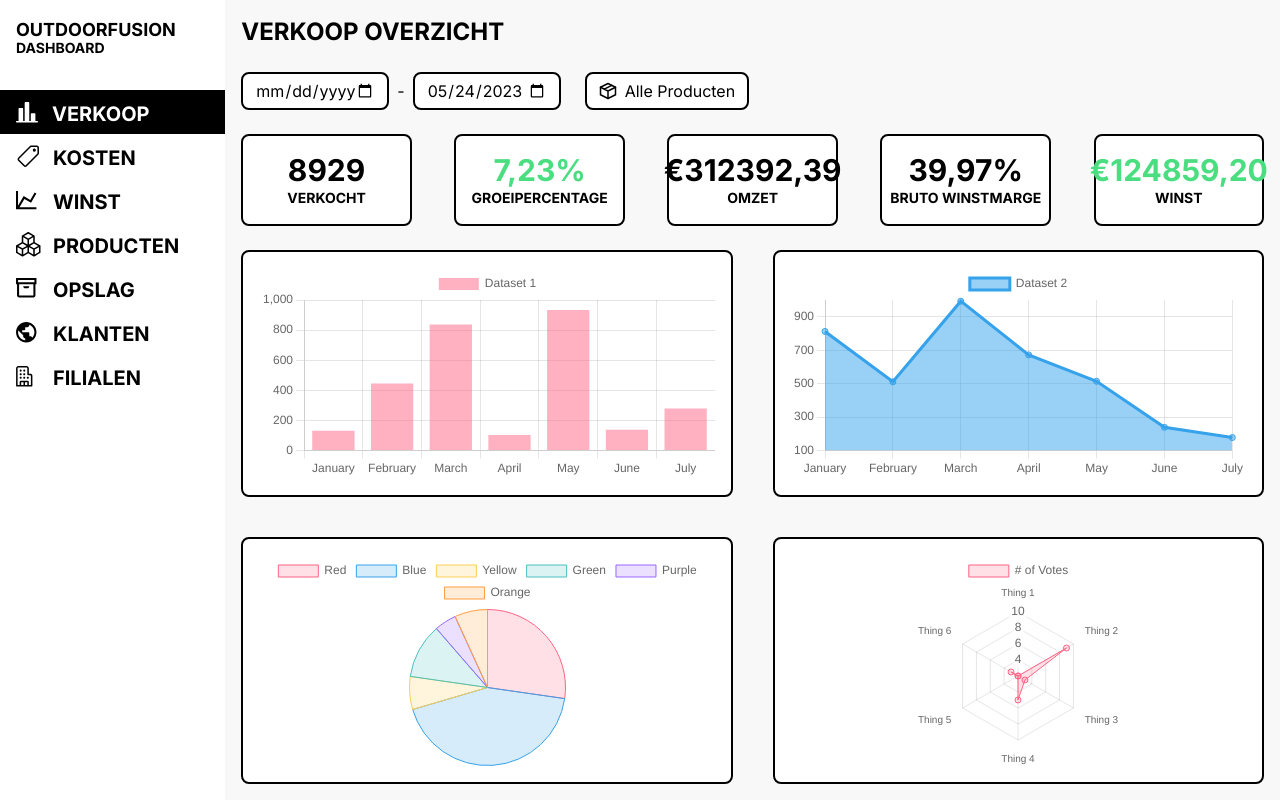
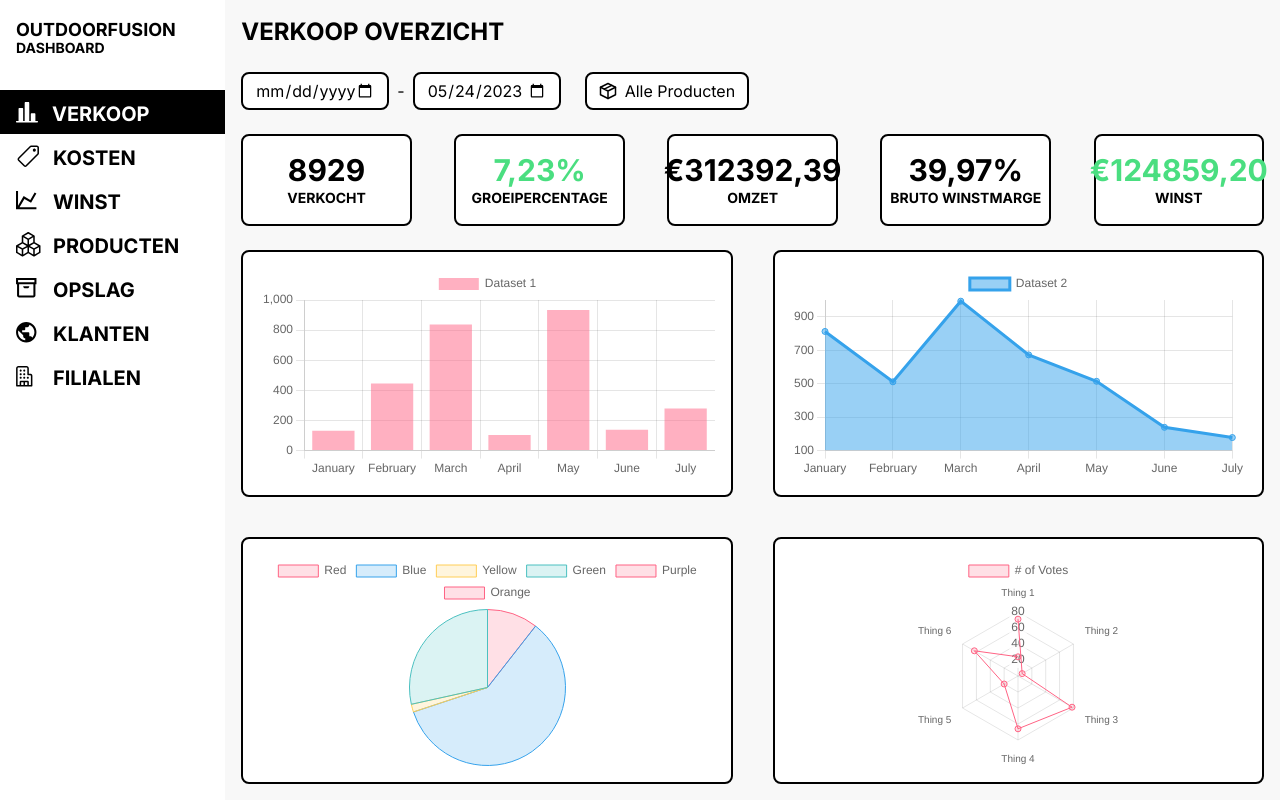
Before and after one commit to HHS-Project-Sem4/Frontend, a Next.js app in the folder webapp/: page / in a window 1280 px wide. Built offline with nearby package versions, Linux system fonts and the light colour scheme.

Commit message:
random charts

```diff
--- a/webapp/app/page.js
+++ b/webapp/app/page.js
@@ -57,6 +57,16 @@ export default function Home() {
     local.setMinutes(this.getMinutes() - this.getTimezoneOffset());
     return local.toJSON().slice(0, 10);
   });
+
+  function generateRandomArray() {
+    const length = Math.floor(Math.random() * 10) + 1; // Random length between 1 and 10
+    const result = [];
+    for (let i = 0; i < length; i++) {
+      const randomNumber = Math.floor(Math.random() * 100) + 1; // Random number between 1 and 100
+      result.push(randomNumber);
+    }
+    return result;
+  }
 
   return (
     <div className='w-screen h-screen flex'>
@@ -159,7 +169,7 @@ export default function Home() {
                   datasets: [
                     {
                       label: '# of Votes',
-                      data: [12, 19, 3, 5, 2, 3],
+                      data: generateRandomArray(),
                       backgroundColor: [
                         'rgba(255, 99, 132, 0.2)',
                         'rgba(54, 162, 235, 0.2)',
@@ -187,7 +197,7 @@ export default function Home() {
                   datasets: [
                     {
                       label: '# of Votes',
-                      data: [2, 9, 3, 5, 2, 3],
+                      data: generateRandomArray(),
                       backgroundColor: 'rgba(255, 99, 132, 0.2)',
                       borderColor: 'rgba(255, 99, 132, 1)',
                       borderWidth: 1,
```
